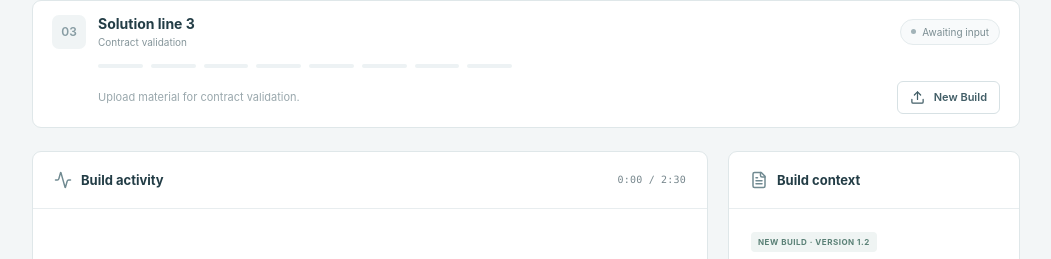
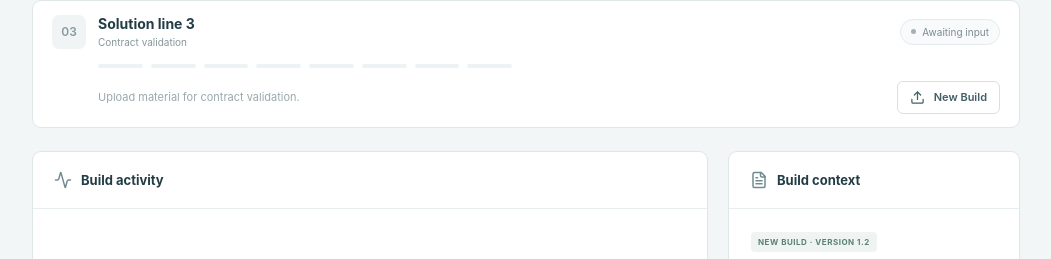
Before and after one commit to jorieskolin-creator/Solution-Factory---Demo, a React (Vite) app: page / in a window 1280 px wide. Shown: the part 819-1078 px from the top of the page, without its empty margins (223-1274 px from the left). Built offline with nearby package versions, Linux system fonts and the light colour scheme.

Commit message:
Show elapsed time only after build starts

```diff
--- a/src/App.tsx
+++ b/src/App.tsx
@@ -112,7 +112,7 @@ export default function App() {
           </section>
           <section className="workspace-grid">
             <section className="activity-panel" ref={detailRef} tabIndex={-1} aria-label="Build activity">
-              <div className="section-heading"><h2><Activity size={18}/> {inspectionStage ? 'Stage inspection' : 'Build activity'}</h2>{inspectionStage && <button className="text-button" onClick={() => setInspection(null)}>Return to live activity <ArrowRight size={14}/></button>}<span className="muted mono">{formatTime(run.elapsed)} / 2:30</span></div>
+              <div className="section-heading"><h2><Activity size={18}/> {inspectionStage ? 'Stage inspection' : 'Build activity'}</h2>{inspectionStage && <button className="text-button" onClick={() => setInspection(null)}>Return to live activity <ArrowRight size={14}/></button>}{(activeRun || run.mode === 'ended') && <span className="muted mono">{formatTime(run.elapsed)} / 2:30</span>}</div>
               {run.mode === 'ended' ? <div className="ended-state" role="status"><CircleCheck size={38}/><div className="eyebrow">WORKFLOW COMPLETE</div><h2>DEMO ENDED.</h2><p>Your Solution Assurance Engine walkthrough is complete.</p><button className="button primary" onClick={reset}><RotateCcw size={16}/> Start a new demonstration</button></div> : inspectionStage ? <div className="inspection-content"><span className="eyebrow">STAGE 0{inspectionStage.id} · BLUEPRINT {inspectionStage.nodes}</span><h3>{inspectionStage.name}</h3>{inspectionStage.tasks.map((t, i) => <div className="inspection-task" key={i}><CircleCheck size={17}/><div><h4>{t.title}</h4><p>{t.detail}</p><Refs refs={[...t.refs, ...t.testRefs]}/></div></div>)}</div> : activeRun ? <>
                 <div className="current-task"><div className="task-title-row"><span className={`task-icon ${run.mode === 'running' ? 'working' : ''}`}>{run.mode === 'paused' ? <Pause size={22}/> : run.mode === 'review' ? <LockKeyhole size={22}/> : <Activity size={22}/>}</span><div><span className="eyebrow">STAGE 0{task.stageIndex + 1} · {run.mode === 'review' ? 'HUMAN DECISION' : run.mode === 'paused' ? 'PAUSED' : 'ONGOING TASK'}</span><h3>{run.mode === 'review' ? 'Ready for approval review' : task.title}</h3></div></div><p>{run.mode === 'review' ? 'The evidence package is ready for review. Check test coverage, results and release conditions before your decision.' : task.detail}</p><Refs refs={[...task.refs, ...task.testRefs]}/>{run.hiddenPause && <p className="pause-note">The build paused while this tab was hidden. Resume when you are ready.</p>}<div className="progress-meta"><span>{completed.length} of {taskTimeline.length} tasks complete</span><span>{Math.floor(run.elapsed / TOTAL_SECONDS * 100)}%</span></div><progress value={run.elapsed} max={TOTAL_SECONDS} aria-label="Build progress"/></div>
                 <div className="activity-log"><div className="log-heading">COMPLETED ACTIVITIES <span>{completed.length}</span></div>{[...completed].reverse().map(t => <div className="log-item" key={`${t.stageIndex}-${t.taskIndex}`}><Check size={15}/><div><strong>{t.title}</strong><small>Stage 0{t.stageIndex + 1} · {t.refs.join(' / ')}</small></div><time>{formatTime(t.end)}</time></div>)}{completed.length === 0 && <p className="muted">Completed tasks will appear here as the build progresses.</p>}</div>
```
